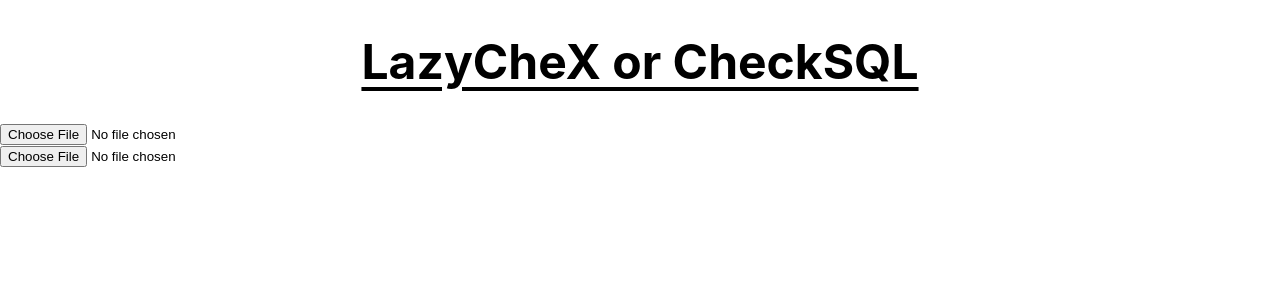
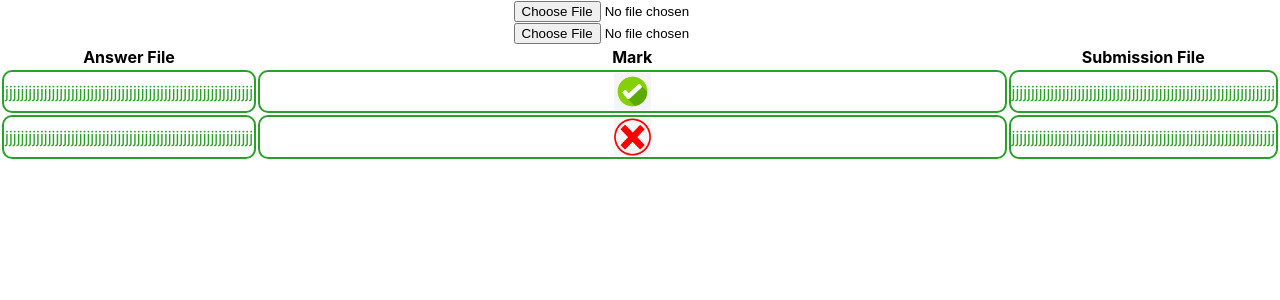
Before and after one commit to AshnahKhalidKhan/CheckSQL, a React (Create React App) app in the folder lazychex/: page / in a window 1280 px wide. Shown: the top 300 px of the page. Built offline with nearby package versions, Linux system fonts and the light colour scheme.

Commit message:
We're replacing inputs brother...

```diff
--- a/lazychex/src/App.js
+++ b/lazychex/src/App.js
@@ -21,31 +21,30 @@ function App() {
 
   return (
     <div>
-      <div className = 'Title'>
+      {/* <div className = 'Title'>
         <h1>LazyCheX or CheckSQL</h1>
       </div>
       <FileInput id = 'AnswerFileInput' onFileSelect = {handleAnswerFileSelect} uniqueKeyPropToDifferentiateInputs = 'AnswerFileInput'/>
-        {/* <QueryBox id = 'AnswerFileInputDisplay' fileContent = {AnswerFileContent}/> */}
       {AnswerFileContent.map((line, index) =>
         (
           <QueryBox id = {`AnswerFileInputDisplay${index}`} fileContent = {line} key = {`AnswerFileInputDisplay${index}`}/>
         )
       )}
       <FileInput id = 'SubmissionFileInput' onFileSelect = {handleSubmissionFileSelect} uniqueKeyPropToDifferentiateInputs = 'SubmissionFileInput'/>
-        {/* <QueryBox id = 'SubmissionFileInputDisplay' fileContent = {SubmissionFileContent}/> */}
       {SubmissionFileContent.map((line, index) =>
         (
           <QueryBox id = {`SubmissionFileInputDisplay${index}`} fileContent = {line} key = {`SubmissionFileInputDisplay${index}`}/>
         )
-        )}
+      )} */}
+
+
+
 
       <div style = {{width: '100%', textAlign: 'center', margin: 'auto'}}>
-        {/* <label for = 'AnswerFileInput'></label>
-        <input id = 'AnswerFileInput' type = 'file' placeholder = 'Answer file goes here' style = {{textAlign: 'center', margin: 'auto'}}></input>
-        <label for = 'AnswerFileInput'>Heyyyyyy</label>
-        <input id = 'SubmissionFileInput' type = 'file' placeholder = 'Submission file goes here' style = {{textAlign: 'center', margin: 'auto'}}></input> */}
+        <FileInput id = 'AnswerFileInput' onFileSelect = {handleAnswerFileSelect} uniqueKeyPropToDifferentiateInputs = 'AnswerFileInput' style = {{textAlign: 'center', margin: 'auto'}}/>
+        <FileInput id = 'SubmissionFileInput' onFileSelect = {handleSubmissionFileSelect} uniqueKeyPropToDifferentiateInputs = 'SubmissionFileInput' style = {{textAlign: 'center', margin: 'auto'}}/>
       </div>
-      {/* <table style = {{width: '100%'}}>
+      <table style = {{width: '100%'}}>
         <thead>
           <th style = {{colspan: 2}}>
             Answer File
@@ -81,7 +80,7 @@ function App() {
             </td>
           </tr>
         </tbody>
-      </table> */}
+      </table>
     </div>
   );
 }
```
Lines whose indentation alone changed are shown as unchanged.
